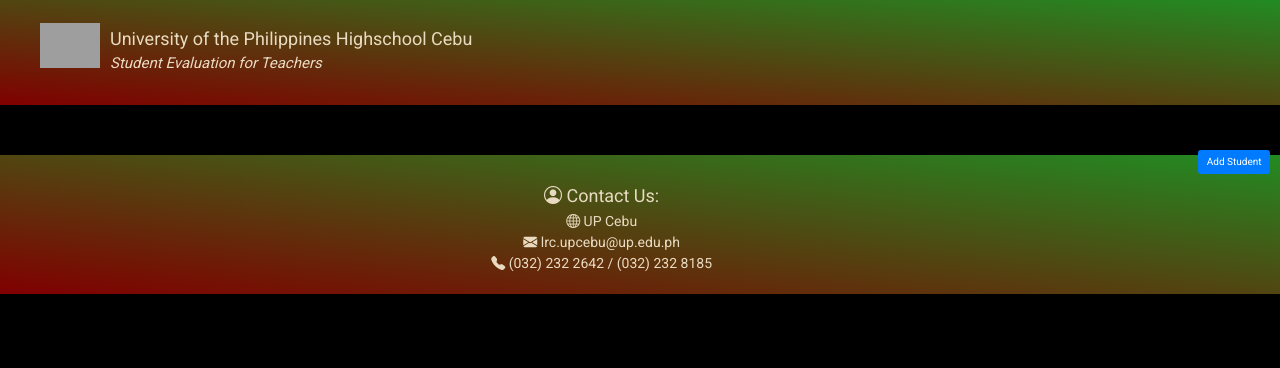
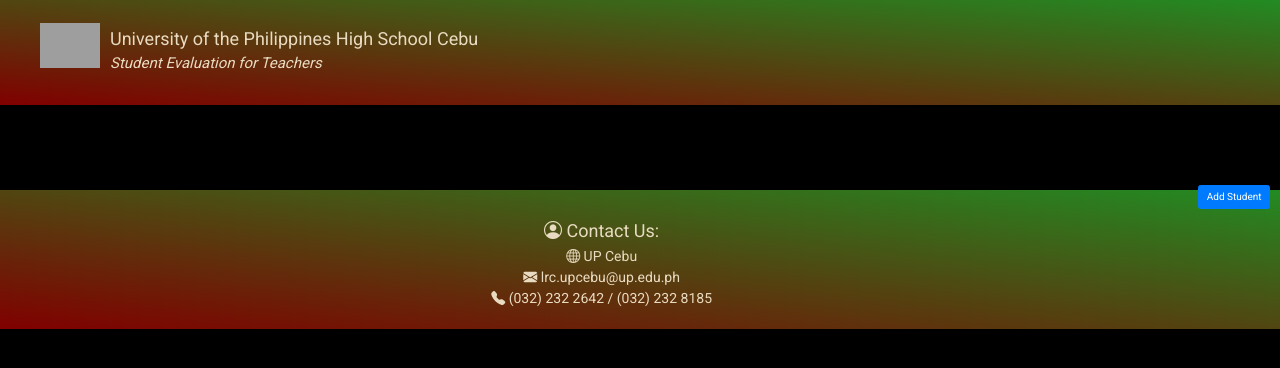
Before and after one commit to CMSC-129C-Projects/UP-HIGH-SET, a CodeIgniter 4 app: the page made by app/Views/studentList.php in a window 1280 px wide. Shown: the top 368 px of the page. Run offline with PHP 8.4 and a stand-in for CodeIgniter, Linux system fonts and the light colour scheme; the template is opened without the code that fills it, so the values that code supplies are empty; some libraries are stand-ins or nearby versions; grey boxes are pictures that could not be loaded.

Commit message:
spacing, paddings for StudentList

```diff
--- a/app/Views/pageTemplate.php
+++ b/app/Views/pageTemplate.php
@@ -20,7 +20,7 @@
     <section id="header">
       <div class="schoolWebsiteName">
           <img src="<?=base_url()?>/public/Logo.png">
-          <h1> University of the Philippines Highschool Cebu</h1>
+          <h1> University of the Philippines High School Cebu</h1>
           <h2> Student Evaluation for Teachers</h2>
       </div>
     </section>
--- a/app/Views/studentList.php
+++ b/app/Views/studentList.php
@@ -2,7 +2,7 @@
 
 <?=$this->section('content');?>
     <div class="main">
-        <h1>STUDENTS</h1>
+        <h1 style="padding-top: 35px;">STUDENT LIST</h1>
         <a style="float: right; padding: 10px;" href="<?=base_url();?>/update/add"><button class="btn btn-primary">Add Student</button></a>
         <table class="display myDesign" id='student'>
             <thead>
```
